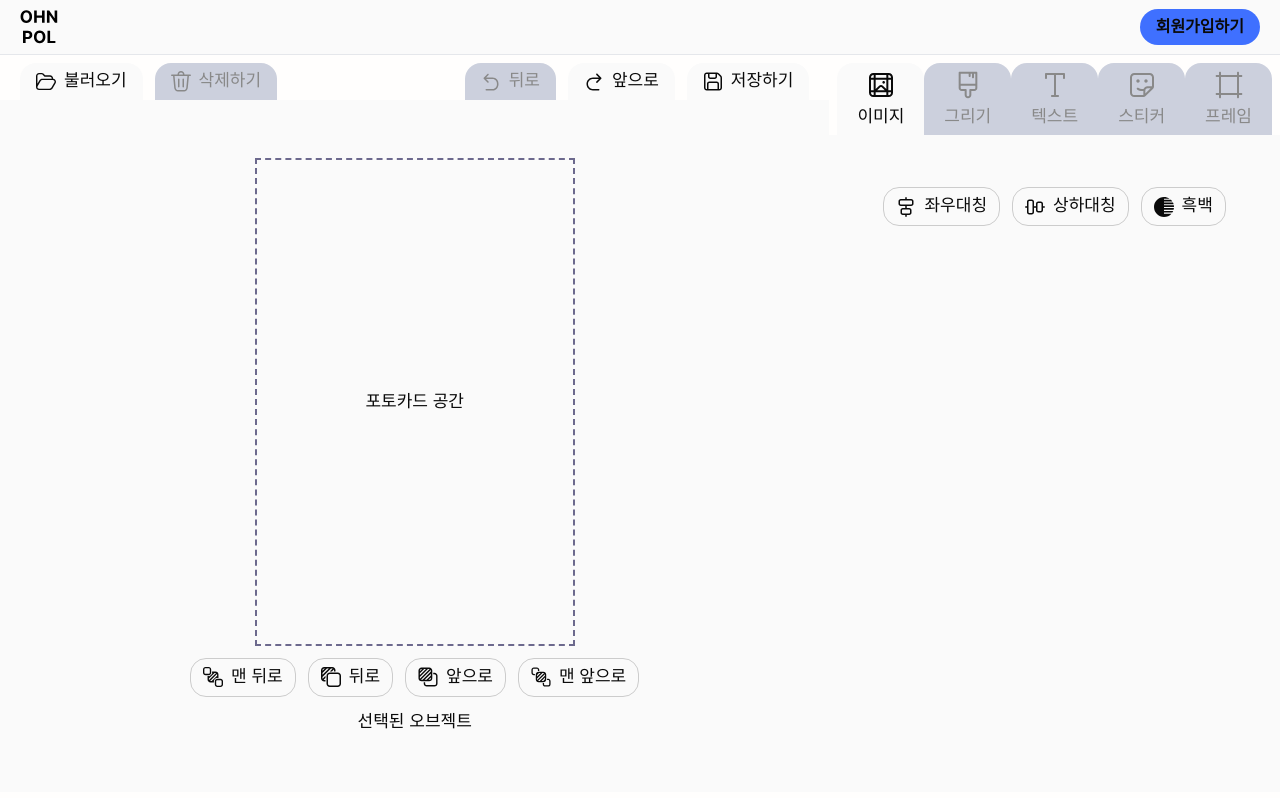
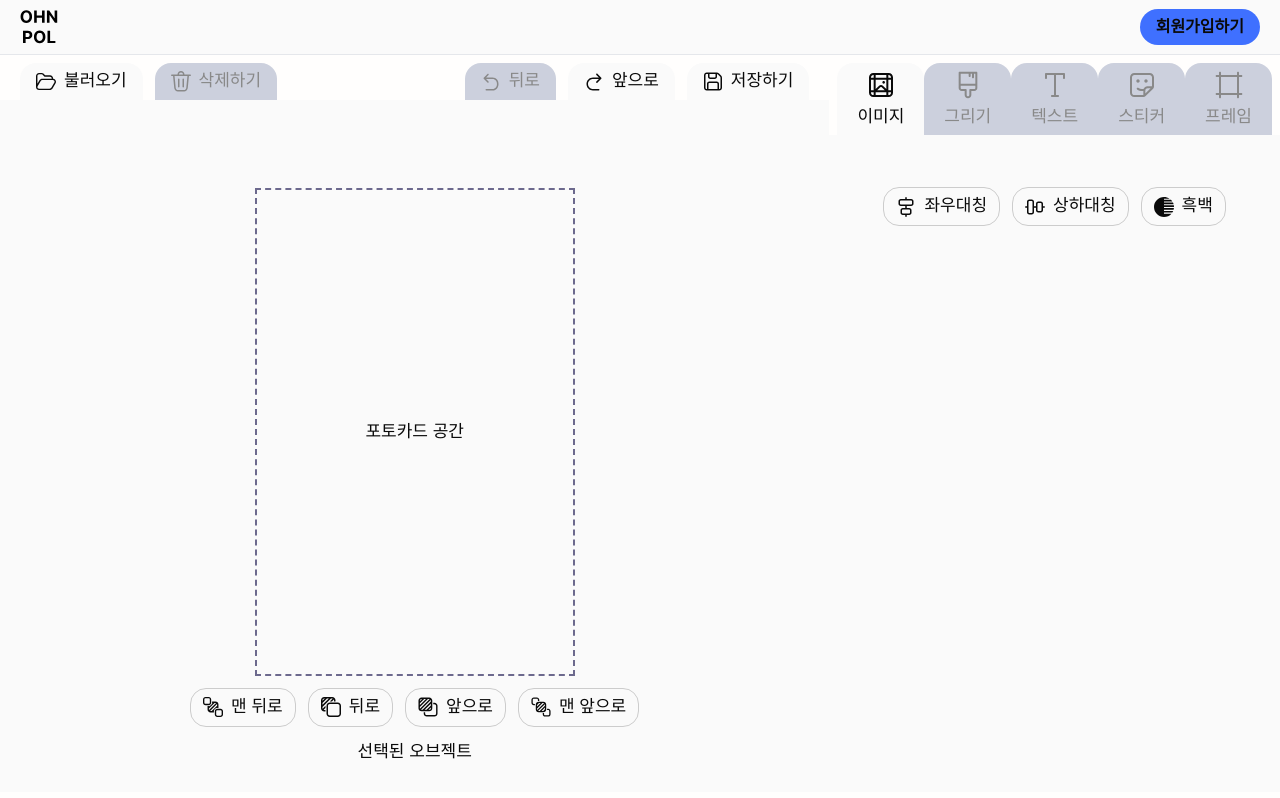
Before and after one commit to jz-project/ohnpol-v2-frontend, a React (Vite) app: page /editor in a window 1280 px wide. Built offline with nearby package versions, Linux system fonts and the light colour scheme; a web font is replaced by a local one.

Commit message:
[Design] 캔버스 포토카드 프레임 CSS 조정
#28

```diff
--- a/src/pages/editor/page.tsx
+++ b/src/pages/editor/page.tsx
@@ -45,7 +45,8 @@ function Editor() {
             <div
               className={tm(
                 'border-2 border-dashed border-secondary-400',
-                'w-full max-w-[40vh] aspect-[57/87]',
+                'w-full max-w-[40vh] min-w-[220px] min-h-[250px] aspect-[57/87]',
+                'mt-15',
                 'flex items-center justify-center'
               )}
             >
```
